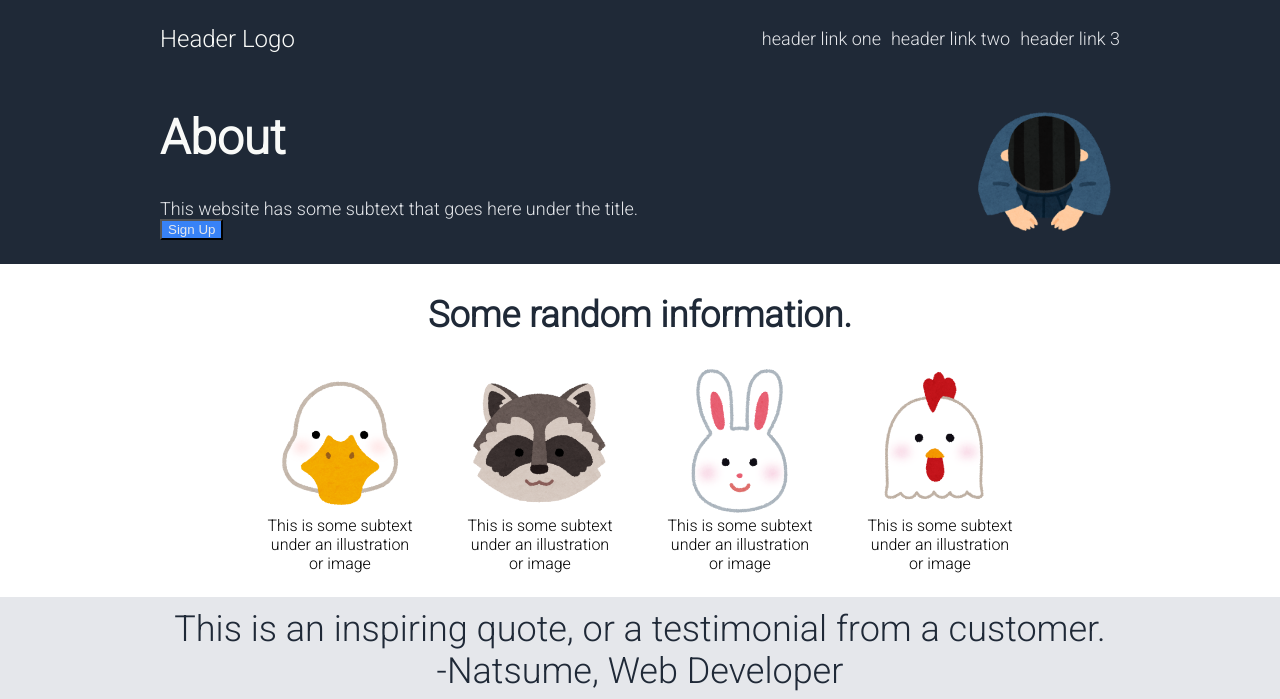
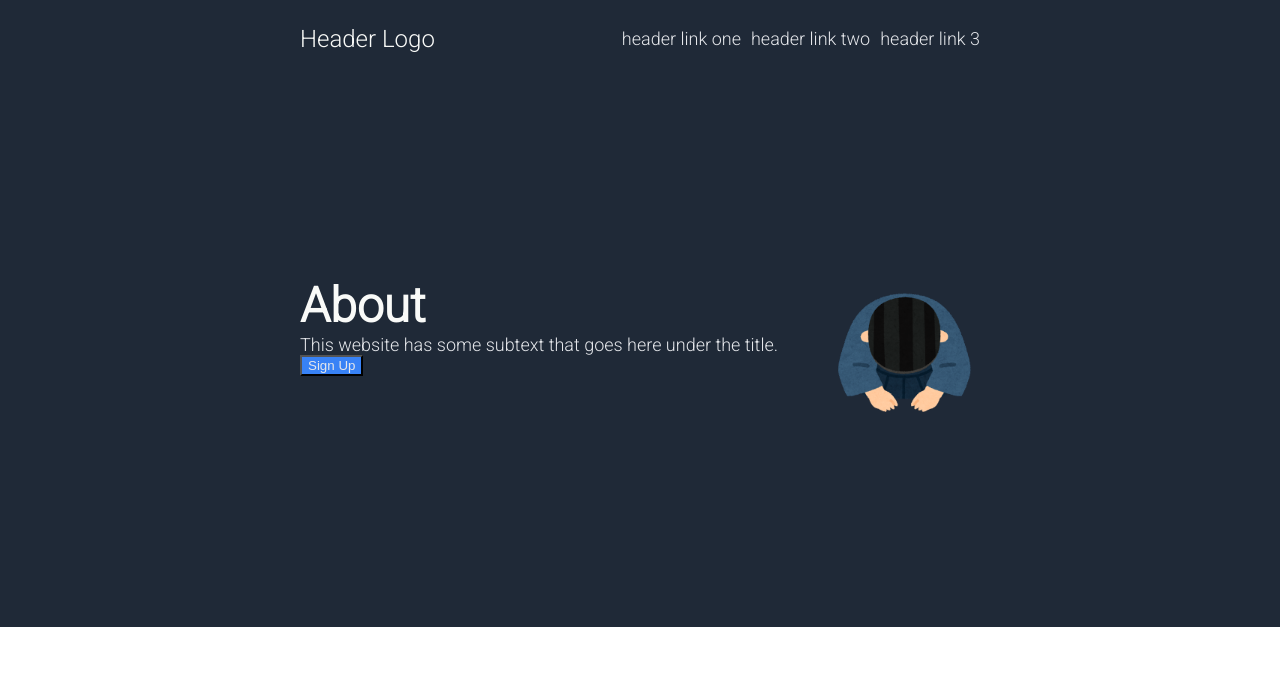
Before and after one commit to natsume-al7/landing-page, a plain HTML site: page index.html in a window 1280 px wide. Shown: the top 699 px of the page. Drawn offline with Linux system fonts and the light colour scheme.

Commit message:
Add padding to landing page content

```diff
--- a/style/style.css
+++ b/style/style.css
@@ -12,7 +12,13 @@ body {
     display: flex;
     background-color: #1F2937;
     align-items: center;
-    padding: 10px 20vh;
+    padding: 10px 300px;
+}
+
+h1,
+h2 {
+    margin: 0;
+    padding: 0;
 }
 
 .logo {
@@ -43,8 +49,7 @@ a {
     display: flex;
     flex: 1;
     background-color: #1F2937;
-    padding-left: 20vh;
-    padding-right: 20vh;
+    padding: 200px 300px;
     align-items: flex-start;
 }
 
@@ -68,8 +73,7 @@ a {
     display: flex;
     flex-direction: column;
     flex: 1;
-    padding-left: 20vh;
-    padding-right: 20vh;
+    padding: 75px 300px;
 }
 
 h2 {
@@ -77,6 +81,7 @@ h2 {
     font-weight: bold;
     color: #1F2937;
     text-align: center;
+    padding-bottom: 20px;
 }
 
 .cards {
@@ -105,8 +110,7 @@ img {
     font-size: 36px;
     font-style: light, italic;
     color: #1F2937;
-    padding-left: 20vh;
-    padding-right: 20vh;
+    padding: 150px 300px;
     flex-direction: column;
     justify-content: center;
     text-align: center;
@@ -121,8 +125,8 @@ img {
     flex: 1;
     background-color: #3882F6;
     color: #E5E7EB;
-    padding-left: 20vh;
-    padding-right: 20vh;
+    padding: 100px 300px;
+
 }
 
 .cta-button {
```
